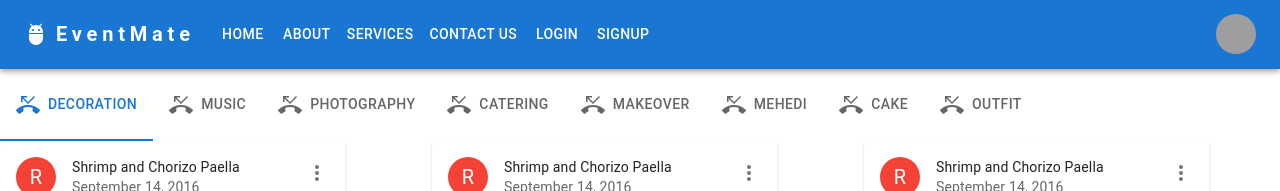
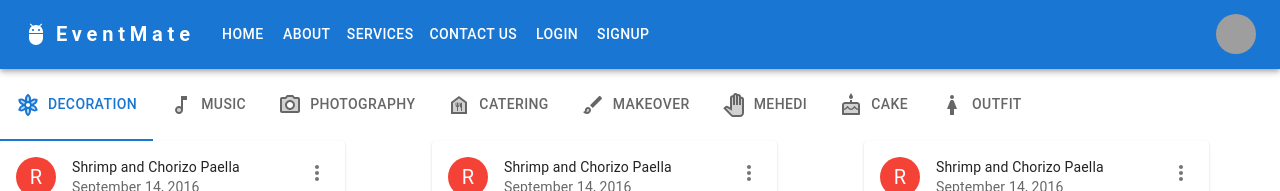
Before and after one commit to Farida-Yeasmin-Mim/EventMate_Frontend, a React (Create React App) app: page / in a window 1280 px wide. Shown: the top 191 px of the page. Built offline with nearby package versions, Linux system fonts and the light colour scheme; grey boxes are pictures that could not be loaded.

Commit message:
Update icontabs.js

```diff
--- a/src/components/icontabs.js
+++ b/src/components/icontabs.js
@@ -1,8 +1,15 @@
 import * as React from 'react';
 import Tabs from '@mui/material/Tabs';
 import Tab from '@mui/material/Tab';
+import FilterVintageTwoToneIcon from '@mui/icons-material/FilterVintageTwoTone';
+import MusicNoteTwoToneIcon from '@mui/icons-material/MusicNoteTwoTone';
+import CameraAltTwoToneIcon from '@mui/icons-material/CameraAltTwoTone';
+import FoodBankTwoToneIcon from '@mui/icons-material/FoodBankTwoTone';
+import BrushTwoToneIcon from '@mui/icons-material/BrushTwoTone';
+import PanToolTwoToneIcon from '@mui/icons-material/PanToolTwoTone';
+import CakeTwoToneIcon from '@mui/icons-material/CakeTwoTone';
+import WomanTwoToneIcon from '@mui/icons-material/WomanTwoTone';
 
-import PhoneMissedIcon from '@mui/icons-material/PhoneMissed';
 
 export default function IconTabs() {
   const [value, setValue] = React.useState(0);
@@ -12,20 +19,20 @@ export default function IconTabs() {
   };
 
   return (
+
     <Tabs
       value={value}
       onChange={handleChange}
       aria-label="icon position tabs example"
     >
-
-      <Tab icon={<PhoneMissedIcon />} iconPosition="start" label="Decoration" />
-      <Tab icon={<PhoneMissedIcon />} iconPosition="start" label="Music" />
-      <Tab icon={<PhoneMissedIcon />} iconPosition="start" label="Photography" />
-      <Tab icon={<PhoneMissedIcon />} iconPosition="start" label="Catering" />
-      <Tab icon={<PhoneMissedIcon />} iconPosition="start" label="Makeover" />
-      <Tab icon={<PhoneMissedIcon />} iconPosition="start" label="Mehedi" />
-      <Tab icon={<PhoneMissedIcon />} iconPosition="start" label="Cake" />
-      <Tab icon={<PhoneMissedIcon />} iconPosition="start" label="Outfit" />
+      <Tab icon={<FilterVintageTwoToneIcon />} iconPosition="start" label="Decoration" />
+      <Tab icon={<MusicNoteTwoToneIcon />} iconPosition="start" label="Music" />
+      <Tab icon={<CameraAltTwoToneIcon />} iconPosition="start" label="Photography" />
+      <Tab icon={<FoodBankTwoToneIcon />} iconPosition="start" label="Catering" />
+      <Tab icon={<BrushTwoToneIcon />} iconPosition="start" label="Makeover" />
+      <Tab icon={<PanToolTwoToneIcon />} iconPosition="start" label="Mehedi" />
+      <Tab icon={<CakeTwoToneIcon />} iconPosition="start" label="Cake" />
+      <Tab icon={<WomanTwoToneIcon />} iconPosition="start" label="Outfit" />
 
     </Tabs>
   );
```
